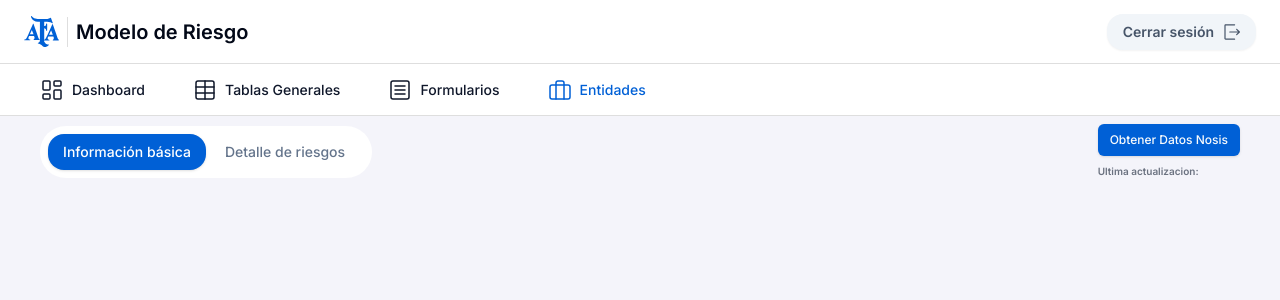
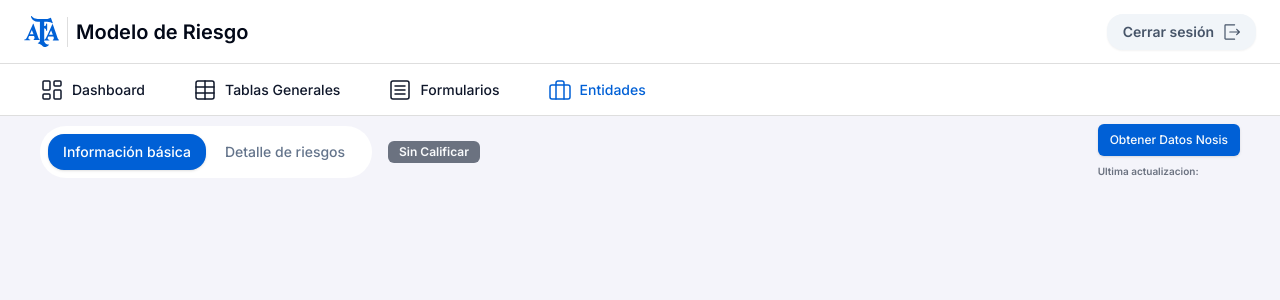
Before and after one commit to mbisurgisoshace/afa-app, a Next.js app: page /entidades/1 in a window 1280 px wide. Shown: the top 300 px of the page. Built offline with nearby package versions, Linux system fonts and the light colour scheme; no server answers; the database is empty.

Commit message:
Loader al cargar entidades, agregar riesgo en base al scoring

```diff
--- a/app/(platform)/entidades/[id]/_components/EntidadForm/Nosis.tsx
+++ b/app/(platform)/entidades/[id]/_components/EntidadForm/Nosis.tsx
@@ -22,6 +22,18 @@ import {
 
 export default function Nosis() {
   const form = useFormContext<z.infer<typeof EntidadSchema>>();
+
+  const getScoreColor = (score: number) => {
+    if (score >= 0 && score <= 299) {
+      return "bg-red-600";
+    } else if (score >= 300 && score <= 499) {
+      return "bg-orange-600";
+    } else if (score >= 500 && score <= 649) {
+      return "bg-yellow-600";
+    } else if (score >= 650 && score <= 999) {
+      return "bg-green-600";
+    }
+  };
 
   return (
     <AccordionItem
@@ -233,7 +245,14 @@ export default function Nosis() {
                 <FormItem>
                   <FormLabel>Score (0 - 999)</FormLabel>
                   <FormControl>
-                    <Input disabled {...field} />
+                    <div className="flex items-center">
+                      <Input disabled {...field} />
+                      <div
+                        className={`rounded-full size-3 ${getScoreColor(
+                          field.value
+                        )} -ml-6`}
+                      />
+                    </div>
                   </FormControl>
                   <FormMessage />
                 </FormItem>
--- /dev/null
+++ b/app/(platform)/entidades/[id]/loading.tsx
@@ -0,0 +1,11 @@
+import { Loader } from "lucide-react";
+
+const EntidadLoading = () => {
+  return (
+    <div className="h-full flex items-center justify-center">
+      <Loader className="size-6 text-muted-foreground animate-spin" />
+    </div>
+  );
+};
+
+export default EntidadLoading;
--- a/app/(platform)/entidades/[id]/page.tsx
+++ b/app/(platform)/entidades/[id]/page.tsx
@@ -1,5 +1,6 @@
 import { Tabs, TabsContent, TabsList, TabsTrigger } from "@/components/ui/tabs";
 
+import { Badge } from "@/components/ui/badge";
 import EntidadForm from "./_components/EntidadForm";
 import NosisTrigger from "./_components/NosisTrigger";
 import { getEntidad, getTablas } from "@/actions/entidad";
@@ -10,18 +11,63 @@ interface EntidadProps {
 
 export default async function Entidad({ params }: EntidadProps) {
   const entidad = await getEntidad(params.id);
-  console.log("entidad", entidad);
 
   const { paises, industrias, actividadesAfip } = await getTablas();
+
+  const getRiesgo = (score?: number | null) => {
+    if (!score)
+      return {
+        text: "Sin Calificar",
+        variant: "sinCalificar",
+      };
+    if (score >= 0 && score <= 299) {
+      return {
+        text: "Riesgo Alto",
+        variant: "riesgoAlto",
+      };
+    } else if (score >= 300 && score <= 499) {
+      return {
+        text: "Riesgo Medio",
+        variant: "riesgoMedio",
+      };
+    } else if (score >= 500 && score <= 649) {
+      return {
+        text: "Riesgo Intermedio",
+        variant: "riesgoIntermedio",
+      };
+    } else if (score >= 650 && score <= 999) {
+      return {
+        text: "Riesgo Bajo",
+        variant: "riesgoBajo",
+      };
+    } else {
+      return {
+        text: "Sin Calificar",
+        variant: "sinCalificar",
+      };
+    }
+  };
+
+  const riesgo = getRiesgo(entidad?.nosisScore);
+
+  const razonSocial =
+    (entidad?.nombreCompleto && entidad?.nombreCompleto.trim()) ||
+    (entidad?.razonSocial && entidad?.razonSocial.trim());
 
   return (
     <div className="flex flex-row">
       <Tabs defaultValue="informacion" className="w-full">
         <div className="flex flex-row justify-between items-center">
-          <TabsList className="grid w-[332px] grid-cols-2">
-            <TabsTrigger value="informacion">Información básica</TabsTrigger>
-            <TabsTrigger value="riesgos">Detalle de riesgos</TabsTrigger>
-          </TabsList>
+          <div className="flex flex-row items-center gap-4">
+            <TabsList className="grid w-[332px] grid-cols-2">
+              <TabsTrigger value="informacion">Información básica</TabsTrigger>
+              <TabsTrigger value="riesgos">Detalle de riesgos</TabsTrigger>
+            </TabsList>
+            <h2 className="flex items-center font-semibold text-lg text-muted-foreground gap-4">
+              {razonSocial?.toUpperCase()}
+              <Badge variant={riesgo.variant as any}>{riesgo?.text}</Badge>
+            </h2>
+          </div>
           <NosisTrigger
             codigoEntidad={params.id}
             fechaActualizacion={entidad?.nosisUltimaActualizacion}
--- a/app/(platform)/entidades/_components/columns.tsx
+++ b/app/(platform)/entidades/_components/columns.tsx
@@ -23,7 +23,7 @@ export const columns: ColumnDef<Entidad>[] = [
 
       return (
         <div className="flex items-center gap-4 justify-between">
-          {razonSocial}
+          {razonSocial?.toUpperCase()}
         </div>
       );
     },
--- a/app/layout.tsx
+++ b/app/layout.tsx
@@ -9,8 +9,8 @@ import { SessionProvider } from "next-auth/react";
 const inter = Inter({ subsets: ["latin"] });
 
 export const metadata: Metadata = {
-  title: "Create Next App",
-  description: "Generated by create next app",
+  title: "AFA - Modelo de Riesgo",
+  description: "Aplicacion de Modelo de Riesgo AFA",
 };
 
 export default async function RootLayout({
--- a/components/ui/badge.tsx
+++ b/components/ui/badge.tsx
@@ -1,7 +1,7 @@
-import * as React from "react"
-import { cva, type VariantProps } from "class-variance-authority"
+import * as React from "react";
+import { cva, type VariantProps } from "class-variance-authority";
 
-import { cn } from "@/lib/utils"
+import { cn } from "@/lib/utils";
 
 const badgeVariants = cva(
   "inline-flex items-center rounded-md border px-2.5 py-0.5 text-xs font-semibold transition-colors focus:outline-none focus:ring-2 focus:ring-ring focus:ring-offset-2",
@@ -15,13 +15,18 @@ const badgeVariants = cva(
         destructive:
           "border-transparent bg-destructive text-destructive-foreground shadow hover:bg-destructive/80",
         outline: "text-foreground",
+        riesgoBajo: "border-transparent bg-green-500 text-green-50",
+        riesgoAlto: "border-transparent bg-red-500 text-red-50",
+        riesgoMedio: "border-transparent bg-yellow-500 text-yellow-50",
+        riesgoIntermedio: "border-transparent bg-orange-500 text-orange-50",
+        sinCalificar: "border-transparent bg-gray-500 text-gray-50",
       },
     },
     defaultVariants: {
       variant: "default",
     },
   }
-)
+);
 
 export interface BadgeProps
   extends React.HTMLAttributes<HTMLDivElement>,
@@ -30,7 +35,7 @@ export interface BadgeProps
 function Badge({ className, variant, ...props }: BadgeProps) {
   return (
     <div className={cn(badgeVariants({ variant }), className)} {...props} />
-  )
+  );
 }
 
-export { Badge, badgeVariants }
+export { Badge, badgeVariants };
```
